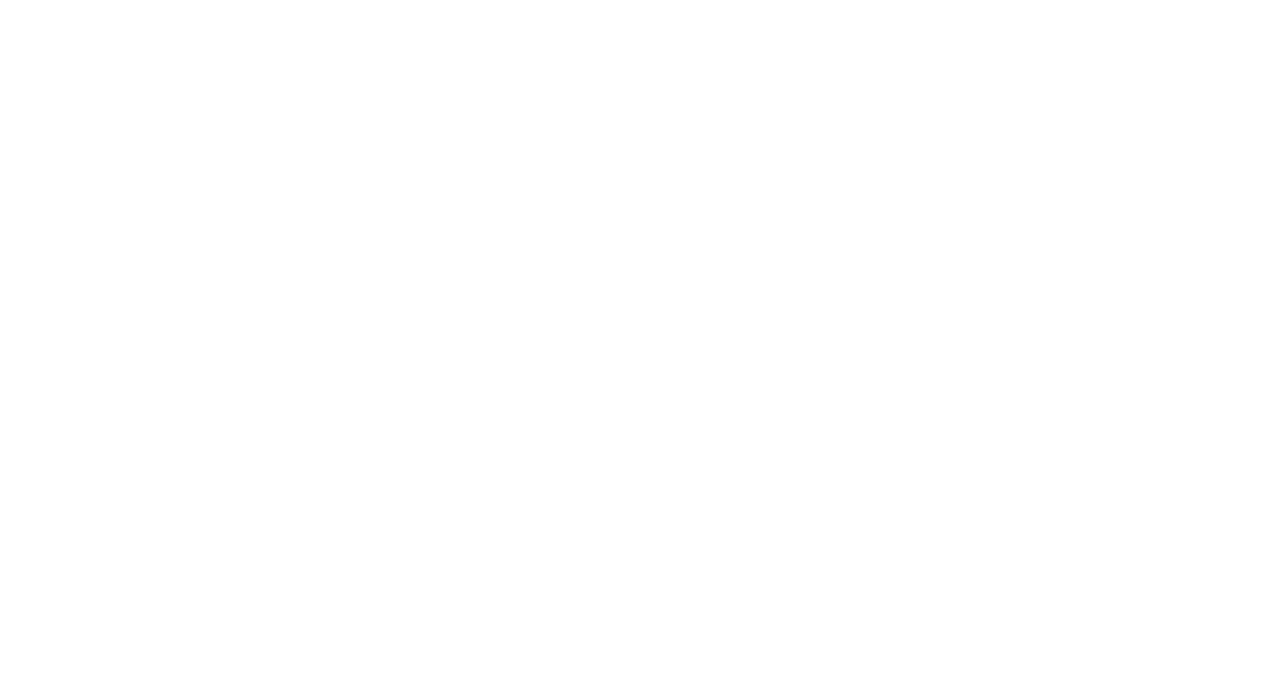
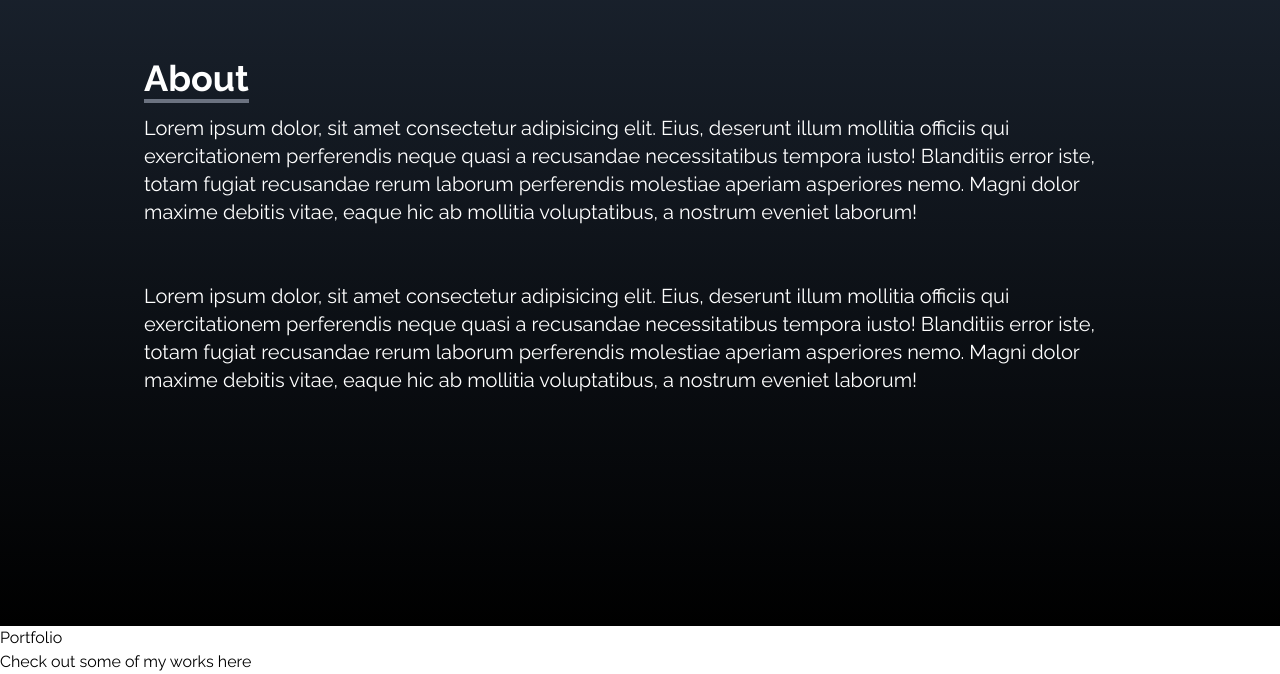
Before and after one commit to R-Tausif/portfolio-project, a React (Create React App) app: page / in a window 1280 px wide. Shown: the part 974-1648 px from the top of the page. Before the commit the page ends 800 px from the top, so only its background shows below. Built offline with nearby package versions, Linux system fonts and the light colour scheme; the HTML template or start-up script is replaced by a standard one.

Commit message:
portfolio section started

```diff
--- a/package.json
+++ b/package.json
@@ -11,7 +11,7 @@
     "react": "^18.2.0",
     "react-dom": "^18.2.0",
     "react-icons": "^5.0.1",
-    "react-scripts": "5.0.1",
+    "react-scripts": "^5.0.1",
     "tailwindcss": "^3.4.1",
     "typescript": "^5.3.3",
     "web-vitals": "^2.1.4"
--- a/src/App.js
+++ b/src/App.js
@@ -2,6 +2,8 @@
 import { NavBar } from "./components/NavBar";
 import Home from './components/Home';
 import SocialLinks from './components/SocialLinks';
+import About from './components/About'
+import Portfolio from './components/Portfolio';
 
 
 function App() {
@@ -9,7 +11,8 @@
     <div>
       <NavBar />
       <Home/>
-
+      <About/>
+      <Portfolio/>
       <SocialLinks/>
     </div>
   );
--- /dev/null
+++ b/src/components/About.jsx
@@ -0,0 +1,35 @@
+import React from 'react'
+
+const About = () => {
+  return (
+    <div name="about" className='w-full h-screen bg-gradient-to-b from-gray-800 to to-black text-white'>
+        <div className='max-w-screen-lg p-4 mx-auto flex flex-col justify-center w-full h-full'>
+            <div className='pb-4'>
+                <p className='text-4xl font-bold inline border-b-4 border-gray-500'>About</p>
+            </div>
+
+            <p className='text-xl mt-15 mb-8'>
+            Lorem ipsum dolor, sit amet consectetur adipisicing elit. Eius,
+            deserunt illum mollitia officiis qui exercitationem perferendis neque
+            quasi a recusandae necessitatibus tempora iusto! Blanditiis error
+            iste, totam fugiat recusandae rerum laborum perferendis molestiae
+            aperiam asperiores nemo. Magni dolor maxime debitis vitae, eaque hic
+            ab mollitia voluptatibus, a nostrum eveniet laborum!
+            </p>
+
+            <br />
+
+            <p className='text-xl'>
+            Lorem ipsum dolor, sit amet consectetur adipisicing elit. Eius,
+            deserunt illum mollitia officiis qui exercitationem perferendis neque
+            quasi a recusandae necessitatibus tempora iusto! Blanditiis error
+            iste, totam fugiat recusandae rerum laborum perferendis molestiae
+            aperiam asperiores nemo. Magni dolor maxime debitis vitae, eaque hic
+            ab mollitia voluptatibus, a nostrum eveniet laborum!
+            </p>
+        </div>
+    </div>
+  )
+}
+
+export default About;
--- /dev/null
+++ b/src/components/Portfolio.jsx
@@ -0,0 +1,29 @@
+import React from 'react'
+// import arrayDestruct from '../assets/portfolio/arrayDestruct.jpg'
+// import installNode from '../assets/portfolio/arrayDestruct.jpg'
+// import navBar from '../assets/portfolio/arrayDestruct.jpg'
+// import reactParallax from '../assets/portfolio/arrayDestruct.jpg'
+// import reactSmooth from '../assets/portfolio/arrayDestruct.jpg'
+// import reactWeather from '../assets/portfolio/arrayDestruct.jpg'
+
+function Portfolio() {
+  return (
+    <div>
+        <div>
+            <p>Portfolio</p>
+            <p>Check out some of my works here</p>
+        </div>
+        <div>
+            {/* <div>
+                <img src="" alt="" />
+                <div>
+                    <button>Demo</button>
+                    <button>Code</button>
+                </div>
+            </div> */}
+        </div>
+    </div>
+  )
+}
+
+export default Portfolio
--- a/src/components/SocialLinks.jsx
+++ b/src/components/SocialLinks.jsx
@@ -68,4 +68,4 @@
   );
 };
 
-export default SocialLinks
+export default SocialLinks;
```
Also changed, not shown: 1 other file (tests, documents, lock files or other folders).
